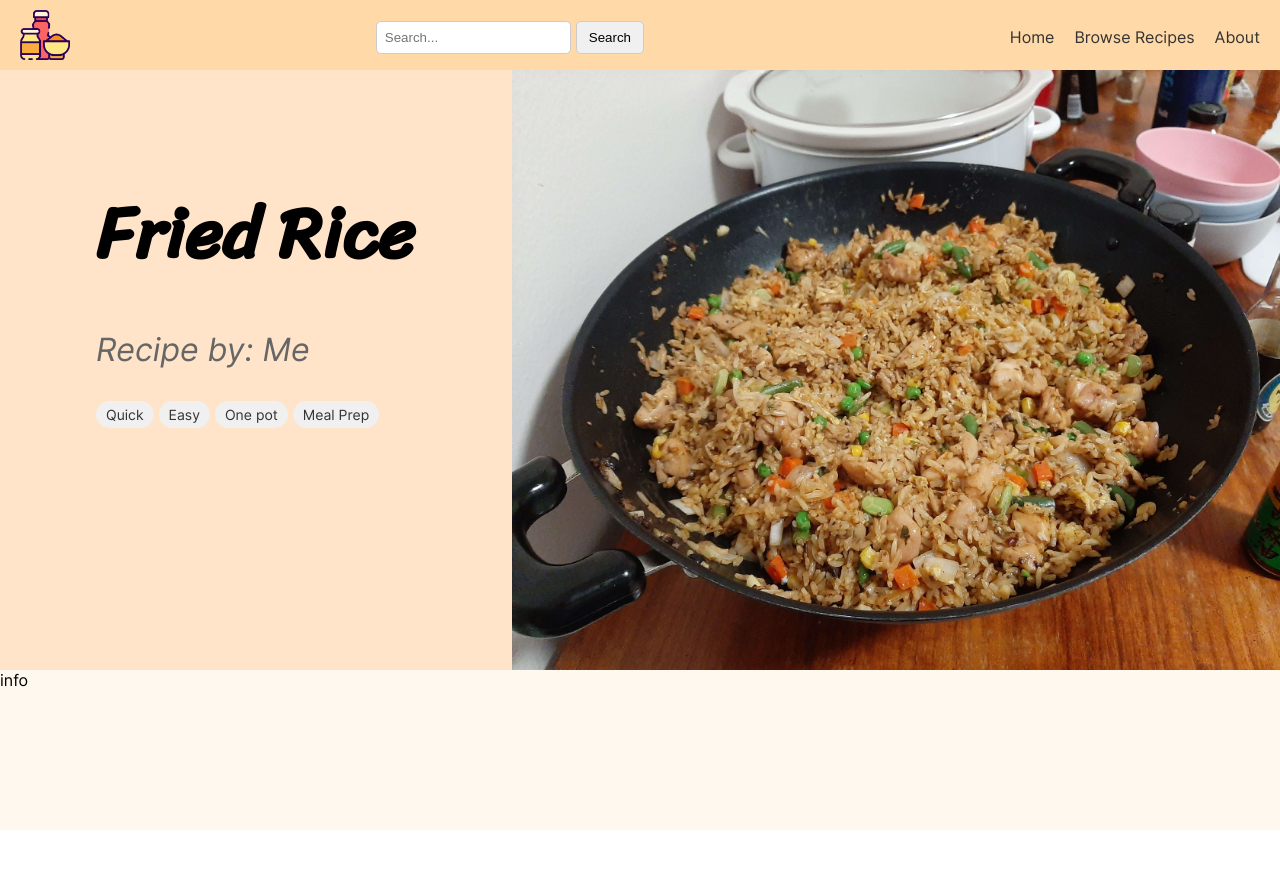
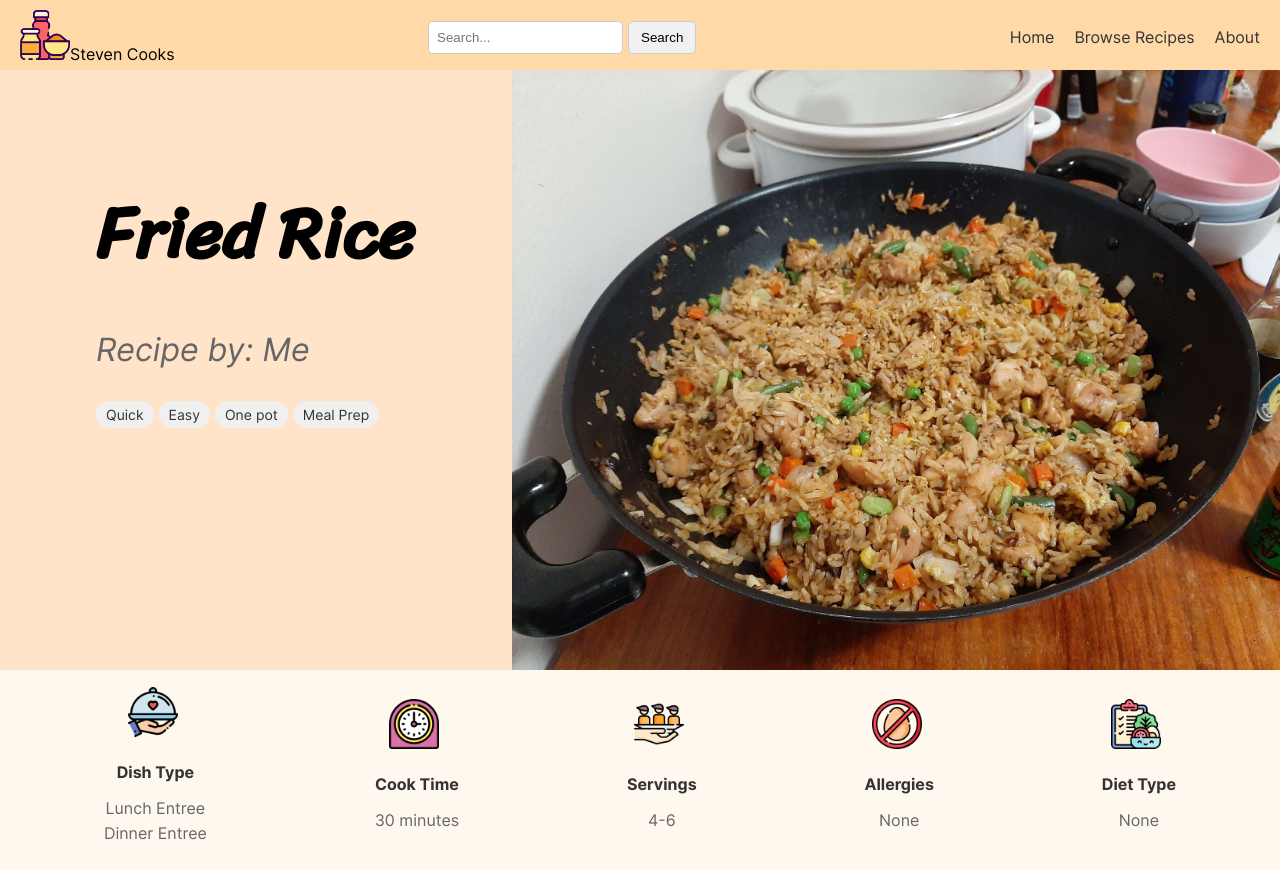
Before and after one commit to Steven-Vasquez/StevensRecipeSite, a React (Create React App) app: page /recipe-example in a window 1280 px wide. Before the commit the page ends 830 px from the top, so only its background shows below. Built offline with nearby package versions, Linux system fonts and the light colour scheme.

Commit message:
save point before restructuring recipe outline grid

```diff
--- a/src/components/Navbar.js
+++ b/src/components/Navbar.js
@@ -19,6 +19,7 @@ const Navbar = () => {
           <Link to="/" className="logo">
             <img src="/images/logo.png" alt="Logo" id="logo" />
           </Link>
+          Steven Cooks
         </li>
 
         <li className="navbar-item navbar-search">
--- a/src/pages/RecipeOutline.js
+++ b/src/pages/RecipeOutline.js
@@ -4,6 +4,8 @@ export function RecipeOutline() {
 
   return (
     <div className="page-container">
+
+      {/* Recipe Card Opening */}
       <div className="recipe-card-opening">
         <div className="recipe-name-container">
           <h2 className="recipe-name">Fried Rice</h2>
@@ -13,15 +15,56 @@ export function RecipeOutline() {
             <span className="tag">Easy</span>
             <span className="tag">One pot</span>
             <span className="tag">Meal Prep</span>
-            {/* Add more tags here */}
           </div>
         </div>
 
         <div className="recipe-image-container">
           <img src="/images/recipe_images/fried_rice/fried_rice.jpg" alt="Fried Rice" />
         </div>
+
+        {/* Recipe Information */}
         <div className="basic-info-container">
-          info
+          <div className="recipe-info">
+            <img src="/images/filter_icons/dish_type.png" alt="Dish Type" className="filter-icon" />
+            <p>Dish Type</p>
+            <ul>
+              <li>Lunch Entree</li>
+              <li>Dinner Entree</li>
+            </ul>
+          </div>
+
+          <div className="recipe-info">
+            <img src="/images/filter_icons/cook_time.png" alt="Cook Time" className="filter-icon" />
+            <p>Cook Time</p>
+            <ul>
+              <li>30 minutes</li>
+            </ul>
+          </div>
+
+          <div className="recipe-info">
+            <img src="/images/filter_icons/servings.png" alt="Servings" className="filter-icon" />
+            <p>Servings</p>
+            <ul>
+              <li>4-6</li>
+            </ul>
+          </div>
+
+          <div className="recipe-info">
+            <img src="/images/filter_icons/allergies.png" alt="Allergies" className="filter-icon" />
+            <p>Allergies</p>
+            <ul>
+              <li>None</li>
+            </ul>
+          </div>
+
+          <div className="recipe-info">
+            <img src="/images/filter_icons/diet_type.png" alt="Diet Type" className="filter-icon" />
+            <p>Diet Type</p>
+            <ul>
+              <li>None</li>
+            </ul>
+          </div>
+
         </div>
 
       </div>
--- a/src/stylesheets/RecipeOutline.css
+++ b/src/stylesheets/RecipeOutline.css
@@ -1,5 +1,4 @@
-.page-container {
-}
+.page-container {}
 
 .recipe-card-opening {
     /* background-color: #fefee3; */
@@ -40,7 +39,7 @@
 
 .recipe-name {
     font-family: 'Sriracha', cursive;
-        font-size: 72px;
+    font-size: 72px;
     margin-bottom: 10px;
     /* Add margin for spacing between name and credit */
 }
@@ -66,12 +65,9 @@
     max-height: 100%;
     height: 75vh;
     margin-left: auto;
-
-
 }
 
 .basic-info-container {
-    grid-area: recipe-info;
     height: 20vh;
     background-color: rgb(255, 248, 239);
 }
@@ -80,8 +76,43 @@
     border: 1px solid black;
 }
 
+.recipe-card-opening {
+    background-color: #FFE4C9;
+}
 
+.basic-info-container {
+    grid-area: recipe-info;
+    display: flex;
+    justify-content: space-around;
+    align-items: center;
+    padding: 20px;
+    box-shadow: 0 4px 6px rgba(0, 0, 0, 0.1);
+}
 
-.recipe-card-opening  {
-    background-color: #FFE4C9 ;
+.recipe-info {
+    text-align: center;
 }
+
+.recipe-info p {
+    font-weight: bold;
+    color: #333;
+}
+
+.recipe-info img {
+    width: 50px;
+    height: 50px;
+}
+
+.recipe-info ul {
+    list-style-type: none;
+    padding: 0;
+}
+
+.recipe-info li {
+    margin-top: 5px;
+    color: #666;
+}
+
+.recipe-info li:first-child {
+    margin-top: 0;
+}
--- a/src/stylesheets/SidePanel.css
+++ b/src/stylesheets/SidePanel.css
@@ -2,7 +2,6 @@
   width: 250px;
   padding-right: 5px;
   background-color: #f0f0f0;
-
   overflow-y: auto;
   height:  calc(100vh - 70px);;
   transition: width 0.3s ease; /* Add a smooth transition effect */
```
